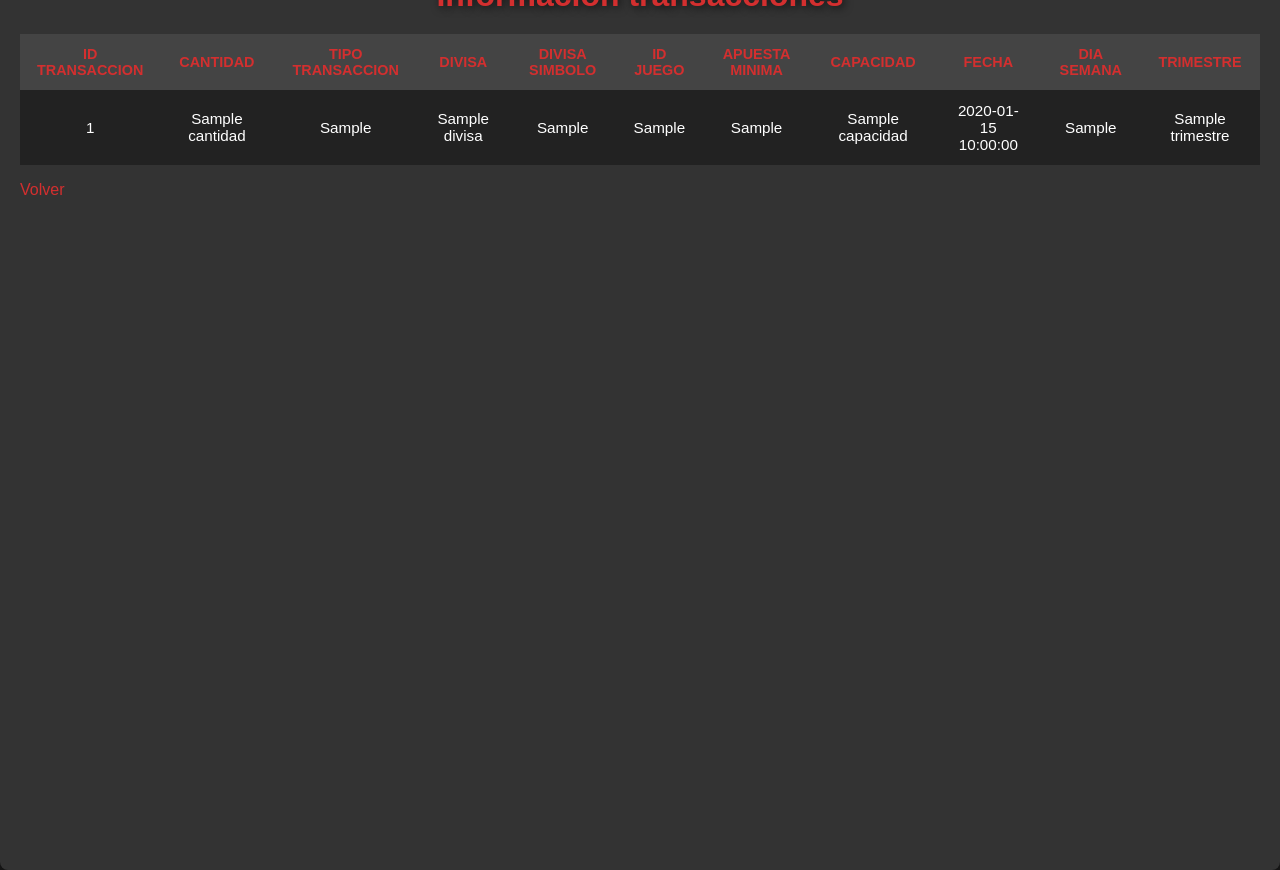
After one commit to JoahnU/ING-DATOS-2024-2, a Flask app: template App/templates/data.html in a window 1280 px wide. The commit adds this page. Run offline with Flask 3, Linux system fonts and the light colour scheme; the template is opened without the code that fills it: most values are stand-ins (such as "Sample title", 1, 10 or a date in 2020); some libraries are stand-ins or nearby versions.

Commit message:
Last commit

```diff
--- a/App/app.py
+++ b/App/app.py
@@ -346,6 +346,20 @@ def cancelbet(id):
     operacionesDB.cancel_bet(token['id'], int(id))
     return redirect(url_for('game', id = id))
 
+@app.route("/appdata")
+def data():
+    if 'jwt' not in session:
+        return redirect(url_for('index'))
+    token = jwt.decode (
+            session['jwt'],
+            secret_key,
+            algorithms=["HS256"]
+    )
+    if not (operacionesDB.rjugador_id(token['id']).user_type):
+        return redirect(url_for('index'))
+    return render_template("data.html", hechos = operacionesDB.data_app())
+
+
 @app.route("/logout")
 def logout():
     session.clear()
--- a/App/database/logic.sql
+++ b/App/database/logic.sql
@@ -455,3 +455,26 @@ BEGIN
 	RETURN;
 END;
 $$ LANGUAGE plpgsql;
+
+
+-- Vista para analisis de datos anonima
+CREATE OR REPLACE VIEW hechos AS
+SELECT
+	h.transaccion_id,
+	h.cantidad,
+	h.tipo_transaccion,
+	COALESCE(Div.nombre_divisa, 'Coins') AS Divisa,
+	COALESCE(Div.simbolo_divisa, '$') AS Divisa_simbolo,
+	COALESCE(G.game_id, 0) AS id_juego,
+	COALESCE(G.min_apuesta,0) AS min_apuesta,
+	COALESCE(G.capacidad, 0) AS capacidad,
+	T.fecha,
+	T."año",
+	T.mes,
+	T.dia,
+	T.dia_semana,
+	T.trimestre
+FROM hechos_transacciones h
+LEFT JOIN "Dim_Juego" G ON h.game_id = G.dim_juego_id
+LEFT JOIN "Dim_Tiempo" T ON h.tiempo_id = T.dim_tiempo_id
+LEFT JOIN "Dim_Divisas" Div ON H.div_id = Div.div_id;
--- /dev/null
+++ b/App/templates/data.html
@@ -0,0 +1,127 @@
+<!DOCTYPE html>
+<html lang="es">
+<head>
+    <meta charset="UTF-8">
+    <meta name="viewport" content="width=device-width, initial-scale=1.0">
+    <title>Juegos Disponibles - Gambling4ever</title>
+    <link rel="shortcut icon" href="{{ url_for('static', filename='roulette.png') }}" type="image/x-icon">
+    <style>
+        body {
+            font-family: 'Arial', sans-serif;
+            margin: 0;
+            padding: 0;
+            display: flex;
+            justify-content: center;
+            align-items: center;
+            height: 100vh;
+            background: #1e1e1e;
+        }
+        .table-container {
+            height: 900px;
+            overflow: auto;
+            background: #333;
+            padding: 20px;
+            border-radius: 8px;
+            box-shadow: 0 10px 40px rgba(0, 0, 0, 0.8);
+            width: 99%;
+            color: white;
+        }
+        .table-container h2 {
+            text-align: center;
+            font-size: 2rem;
+            margin-bottom: 20px;
+            color: #D32F2F;
+            text-shadow: 2px 2px 8px rgba(0, 0, 0, 0.7);
+        }
+        .homepage-btn {
+            display: block;
+            width: 200px;
+            margin: 20px auto;
+            padding: 10px;
+            background-color: #D32F2F;
+            color: white;
+            text-align: center;
+            text-decoration: none;
+            border-radius: 5px;
+        }
+        table {
+            width: 100%;
+            border-collapse: collapse;
+            margin-top: 20px;
+        }
+        th, td {
+            padding: 12px 15px;
+            text-align: center;
+            color: white;
+        }
+        th {
+            background: #444;
+            color: #D32F2F;
+            text-transform: uppercase;
+            font-size: 0.9rem;
+        }
+        td {
+            background: #222;
+            font-size: 0.95rem;
+        }
+        tr:nth-child(even) td {
+            background: #2a2a2a;
+        }
+        tr:hover td {
+            background: #333;
+        }
+        a {
+            color: #D32F2F;
+            text-decoration: none;
+        }
+        a:hover {
+            text-decoration: underline;
+        }
+    </style>
+</head>
+<body>
+
+<div class="table-container">
+    <h2>Informacion transacciones</h2>
+    <table>
+        <thead>
+            <tr>
+                <th>Id transaccion</th>
+                <th>Cantidad </th>
+                <th>Tipo transaccion</th>
+                <th>divisa</th>
+                <th>divisa simbolo</th>
+                <th>id juego</th>
+                <th>Apuesta minima</th>
+                <th>Capacidad</th>
+                <th>Fecha</th>
+                <th>Dia semana</th>
+                <th>trimestre</th>
+            </tr>
+        </thead>
+        <tbody>
+            <!-- Aquí se insertarán las filas dinámicamente -->
+            {% for dato in hechos %}
+                <tr>
+                    <td>{{ dato.transaccion_id }}</td>
+                    <td>{{ dato.cantidad }}</td>
+                    <td>{{ dato.tipo_transaccion }}</td>
+                    <td>{{ dato.divisa }}</td>
+                    <td>{{ dato.divisa_simbolo }}</td>
+                    <td>{{ dato.id_juego }}</td>
+                    <td>{{ dato.min_apuesta }}</td>
+                    <td>{{ dato.capacidad }}</td>
+                    <td>{{ dato.fecha }}</td>
+                    <td>{{ dato.dia_semana }}</td>
+                    <td>{{ dato.trimestre }}</td>
+                </tr>
+            {% endfor %}
+
+            <!-- Más filas según los datos -->
+        </tbody>
+    </table>
+    <p><a href="{{ url_for('index') }}" style="color: #D32F2F;">Volver</a></p>
+</div>
+
+</body>
+</html>
--- a/App/templates/homepage.html
+++ b/App/templates/homepage.html
@@ -88,6 +88,9 @@
             <a href="{{ url_for('games') }}"  class="btn">Ver Juegos Disponibles</a>
             <a href="{{ url_for('getCurrency') }}"  class="btn">Obtener fichas</a>
             <a href="{{ url_for('referral', id = user.player_id ) }}"  class="btn">Link de referido</a>
+            {% if user.user_type %}
+            <a href="{{ url_for('data') }}" class=btn>Transacciones</a>
+            {% endif %}
         </div>
     </div>
 </body>
```
Also changed, not shown: App/database/operacionesDB.py (+7 -0 lines).
